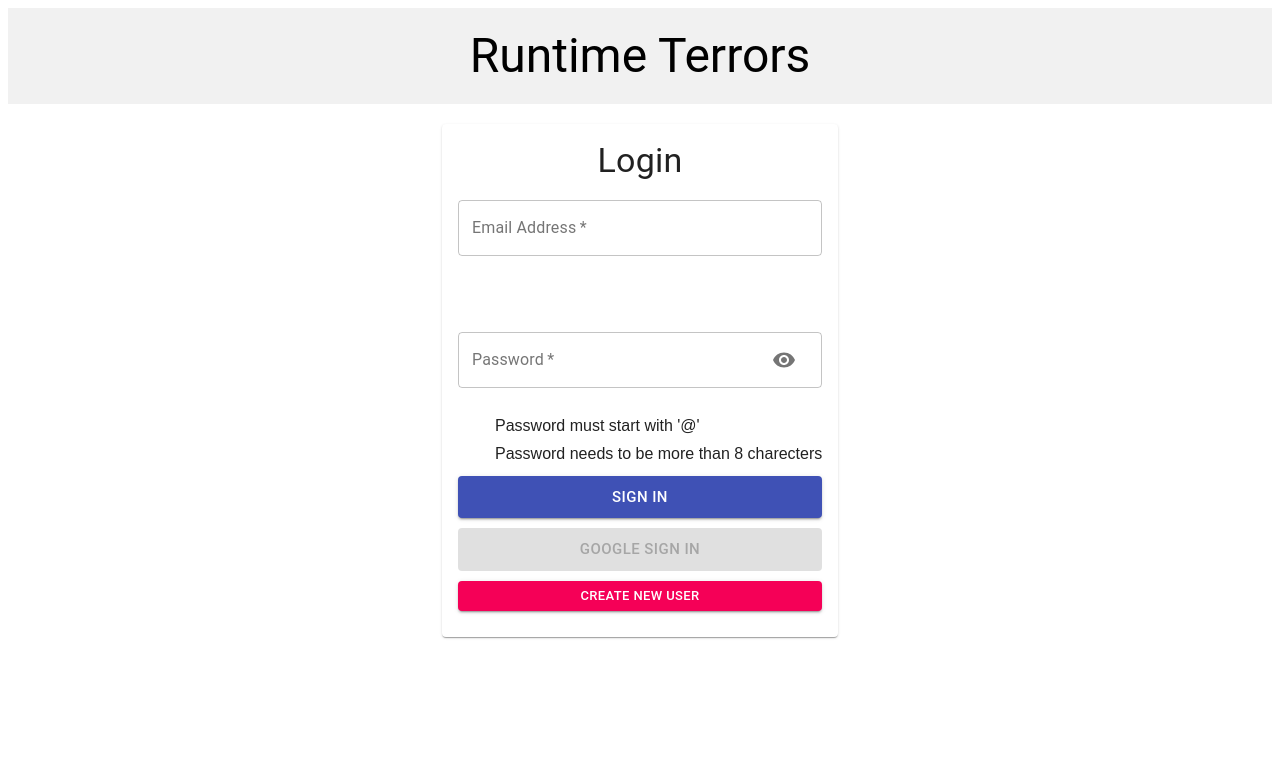
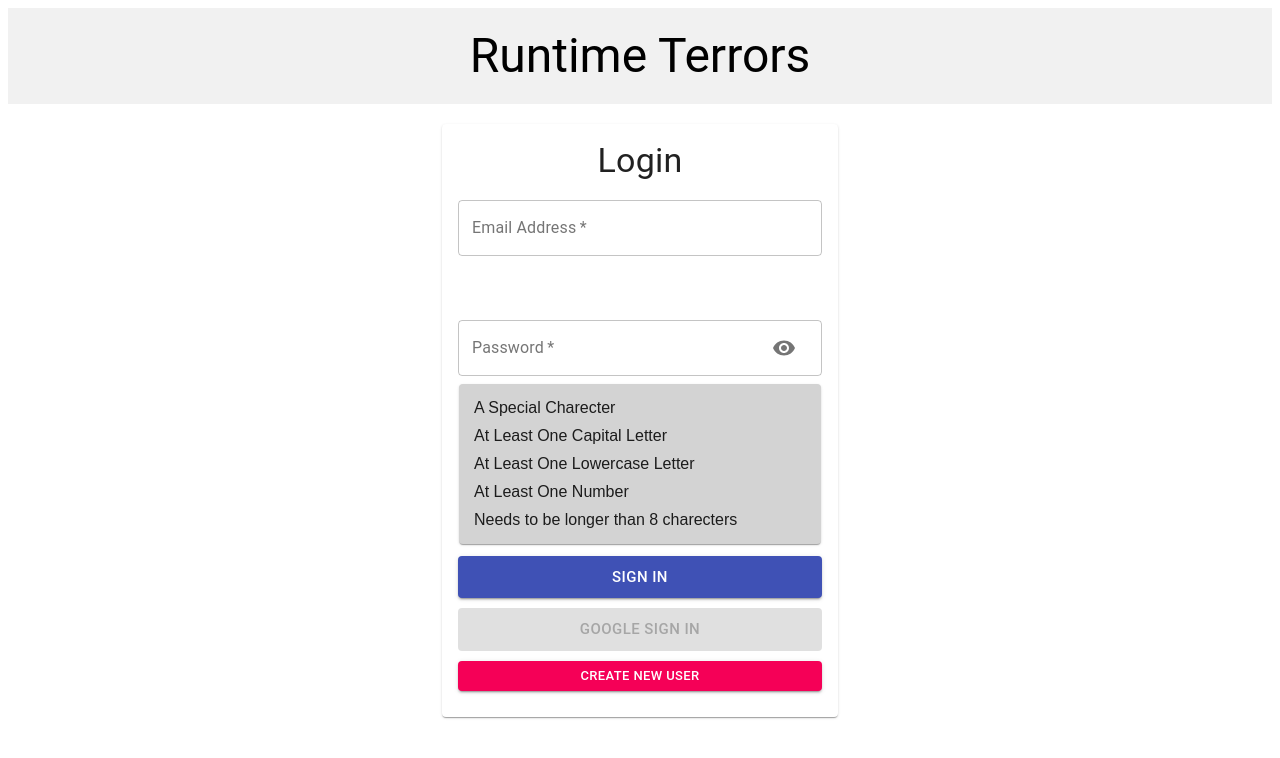
Before and after one commit to COSC481W-2021Fall/capstone-runtime-terror, a React (Create React App) app in the folder client/: page / in a window 1280 px wide. Shown: the top 758 px of the page. Built offline with nearby package versions, Linux system fonts and the light colour scheme; no server answers.

Commit message:
Impl: Strickter password
I made the requirements much harder for the passwor. This makes our app way more sucure. I used Regec to
check if the password has a special char, at least one Uppercase letter, One lowercase letter, one number, and at least 8 char long

Github issue #30

```diff
--- a/client/src/actions/auth.js
+++ b/client/src/actions/auth.js
@@ -15,7 +15,8 @@ export const signin = (formData, history) => async (dispatch) => {
         window.location.reload(false);
     }catch (error){
         const incorrect = document.getElementById('incorrect');
-
+        const wrongPassword = document.getElementById('wrongPassword');
+        wrongPassword.style.visibility= 'visible';
         incorrect.style.visibility= 'visible';
         incorrect.style.color= 'red';
 
--- a/client/src/components/Auth/Auth.js
+++ b/client/src/components/Auth/Auth.js
@@ -25,47 +25,44 @@ const Auth = () => {
     const handleSubmit = (e) => {
         const password = formData.password;
         const confirmPassword = formData.confirmPassword;
-
         const symbol = document.getElementById('symbol');
         const length = document.getElementById('length');
-        const confirm = document.getElementById('confirmPassword');
+        const Capital = document.getElementById('Capital');
+        const Lower = document.getElementById('Lower');
+        const Number = document.getElementById('Number');
+        const confirm = document.getElementById('confirm');
 
-        let messages = [];
         e.preventDefault();
-        if (password.length < 8 || password.charAt(0) !== '@') {
+        if (/^(?=.*[a-z])(?=.*[A-Z])(?=.*\d)(?=.*[@$!%*?&])[A-Za-z\d@$!%*?&]{8,}$/.test(password)) {
 
-            if (password.charAt(0) !== '@') symbol.style.color = 'red';
-            else symbol.style.opacity = .25;
-            if (password.length < 8) length.style.color = 'red';
-            else length.style.opacity = .25;
+            if (isSignup) {
+                if (password === confirmPassword)
+                    dispatch(signup(formData, history));
+                else
+                    confirm.style.visibility = 'visible';
+            } else
+                dispatch(signin(formData, history));
+        }
 
-            messages.push('Password Not good');
-            console.log(messages);
-        } else {
-            if (isSignup) {
-                if (password === confirmPassword) {
-                    dispatch(signup(formData, history));
-                }
-                else{
-                    confirm.style.visibility = 'visible';
-                }
-            } else {
-                dispatch(signin(formData, history));
-            }
-        }
+        //lowercase check
+        if (!/.*[a-z].*/.test(password)) Lower.style.color = 'red';
+        else Lower.style.color = 'black';
+        // uppercase check
+        if (!/.*[A-Z].*/.test(password)) Capital.style.color = 'red';
+        else Capital.style.color = 'black';
+        // number check
+        if (!/.*\d.*/.test(password)) Number.style.color = 'red';
+        else Number.style.color = 'black';
+        // special char check
+        if (!/[@$!%*?&]/.test(password)) symbol.style.color = 'red';
+        else symbol.style.color = 'black';
+        // length check
+        if (!(password.length > 8)) length.style.color = 'red';
+        else length.style.color = 'black';
     };
 
 
     const handleChange = (e) => {
-        const password = formData.password;
-        const symbol = document.getElementById('symbol');
-        const length = document.getElementById('length');
-
-        if (password.charAt(0) === '@') symbol.style.opacity = .25;
-        else { symbol.style.opacity = 1; symbol.style.color = 'black'; }
-        if (password.length > 8) length.style.opacity = .25;
-        else { length.style.opacity = 1; length.style.color = 'black'; }
-
         setFormData({ ...formData, [e.target.name]: e.target.value });
     };
 
@@ -117,16 +114,23 @@ const Auth = () => {
 
                             {/* Email */}
                             <Input name="email" label="Email Address" handleChange={handleChange} type="email" />
-                            {!isSignup &&<ul >
-                                <li id="incorrect">Password Incorrect</li>
-                            </ul>}
+                            {!isSignup &&
+                                <Paper id = "wrongPassword">
+                                        <li id="incorrect">Password Incorrect</li>
+                                </Paper>
+                            }
 
                             {/* Password */}
                             <Input name="password" label="Password" handleChange={handleChange} type={showPassword ? "text" : "password"} handleShowPassword={handleShowPassword} />
-                            <ul >
-                                <li id="symbol">Password must start with '@'</li>
-                                <li id="length">Password needs to be more than 8 charecters</li>
-                            </ul>
+                            <Paper id = "passwordrules">
+                                {/* <ul > */}
+                                    <li id="symbol">A Special Charecter</li>
+                                    <li id="Capital">At Least One Capital Letter </li>
+                                    <li id="Lower">At Least One Lowercase Letter</li>
+                                    <li id="Number">At Least One Number</li>
+                                    <li id="length">Needs to be longer than 8 charecters</li>
+                                {/* </ul> */}
+                            </Paper>
                             {isSignup && <Input name="confirmPassword" label="Confirm Password" handleChange={handleChange} type="password" />}
                             {isSignup && <ul id = "confirmPassword">
                                 <li id="symbol">Password and Confirm Password dont match</li>
--- a/client/src/components/Auth/auth.css
+++ b/client/src/components/Auth/auth.css
@@ -6,6 +6,8 @@ ul{
 
 li{
     padding: 5px;
+    list-style-type: none;
+    text-align: left;
 }
 
 #confirmPassword{
@@ -13,6 +15,21 @@ li{
     color:  red;
 }
 
-#incorrect{
+#incorrect, #wrongPassword {
     visibility: hidden;
 }
+
+#passwordrules{
+    margin: auto;
+    padding: 10px;
+    background-color: lightgray;
+    margin-bottom: 20px;
+    width: 90%;
+}
+
+#wrongPassword{
+    margin: auto;
+    padding: 10px;
+    background-color: lightgray;
+    width: 90%;
+}
--- a/client/src/components/Dashboard/Dashboard.js
+++ b/client/src/components/Dashboard/Dashboard.js
@@ -55,8 +55,11 @@ const Dashboard = ({ setCurrentId, user }) => {
       setCatArray([...catArray,category]);
     }
   }
+
   for (var i = 0; i < tasks.length ; i++) {
-    addCategory(tasks[i].category);
+    if((tasks[i].todo !== true) && (tasks[i].completed !== true)) {
+      addCategory(tasks[i].category);
+    }
   }
 
 
```
